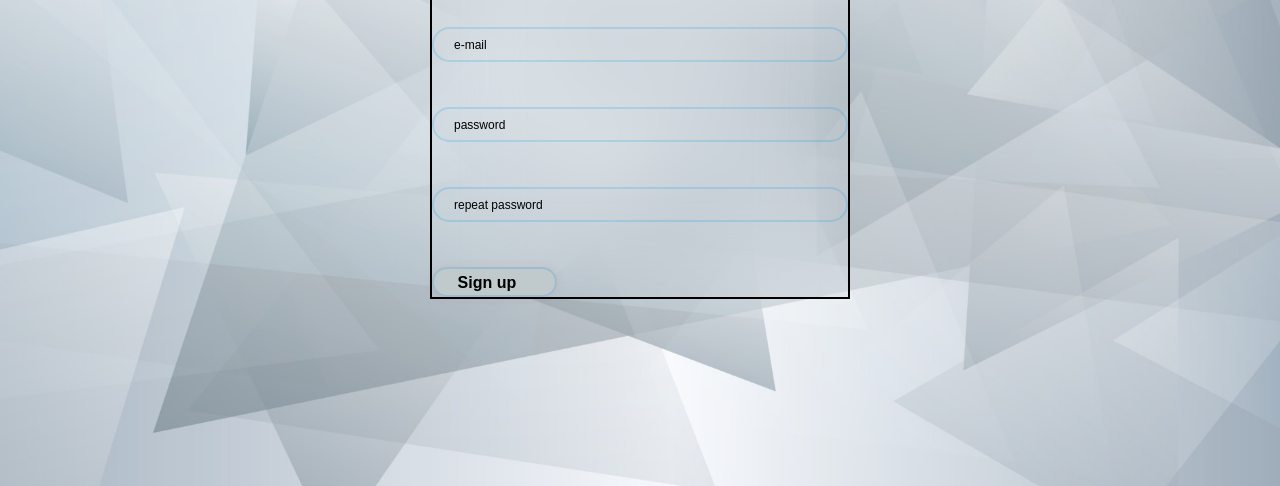
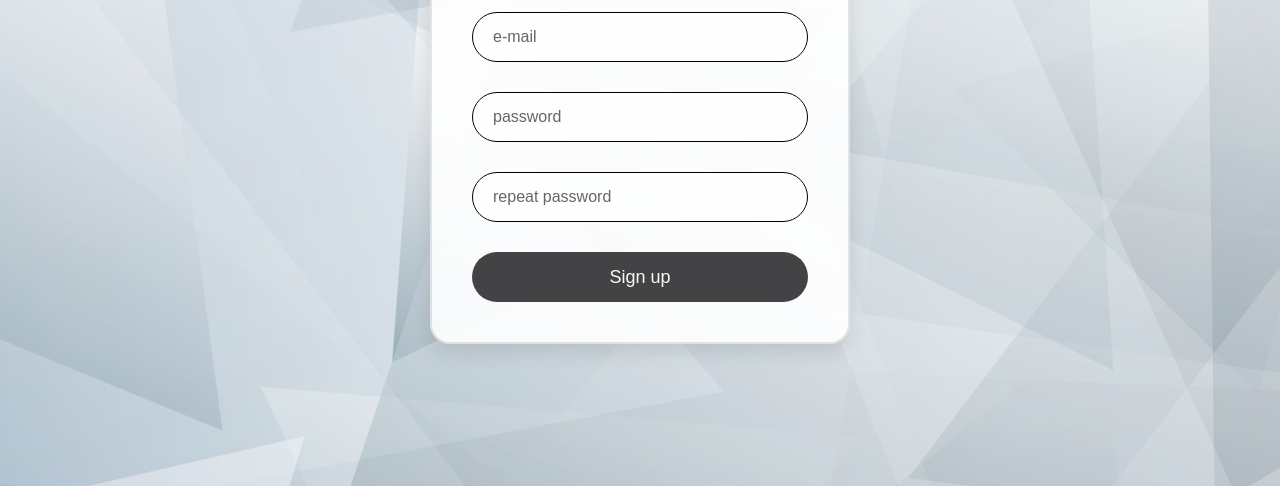
Before and after one commit to htc4/MeriP, a plain HTML site: page inst./Sign up/signup.html in a window 1280 px wide. Shown: the part 314-800 px from the top of the page. Drawn offline with Linux system fonts and the light colour scheme.

Commit message:
Change files

```diff
--- a/inst./About us/about.css
+++ b/inst./About us/about.css
@@ -57,6 +57,6 @@ h1 {
 }
 
 .aboutus_img2 {
-  width: 900px;
+  width: 200px;
   height: auto;
 }
--- a/inst./Sign in/signin.css
+++ b/inst./Sign in/signin.css
@@ -1,65 +1,88 @@
-*{
+* {
     margin: 0;
     padding: 0;
-    box-sizing: border-box ;
-font-family: "poppins", sans-serif;
+    box-sizing: border-box;
+    font-family: "Poppins", sans-serif;
 }
+
 body {
- display: flex;
- justify-content: center;
- align-items: center;
- min-height: 100vh;
- background-image: url("../images/background4.jpg");
- background-position: center;
+    display: flex;
+    justify-content: center;
+    align-items: center;
+    min-height: 100vh;
+    background-image: url("../images/background4.jpg");
 }
-.wrapper{
+
+.wrapper {
     width: 420px;
-    background-color: transparent;
-    border: 2px solid rgb(0, 0, 0);
-    backdrop-filter: blur(40px);
-    color: #000000;
-
-}
-.wrapper h1{
-    font-size: 36px;
+    background-color: rgba(255, 255, 255, 0.9);
+    border: 2px solid rgba(0, 0, 0, 0.1);
+    border-radius: 20px;
+    box-shadow: 0 10px 20px rgba(0, 0, 0, 0.1);
+    color: #333;
+    padding: 40px;
     text-align: center;
 }
-.wrapper .input-box{
+
+.wrapper h1 {
+    font-size: 36px;
+    margin-bottom: 20px;
+    color: #333;
+}
+
+.input-box {
+    margin-bottom: 30px;
+    position: relative;
+}
+
+.input-box input {
     width: 100%;
     height: 50px;
+    background: rgba(255, 255, 255, 0.7);
+    border: 1px solid black;
+    outline: none;
+    border-radius: 25px;
+    font-size: 16px;
+    color: #333;
+    padding: 0 20px;
+}
 
-    margin: 30px 0;
+.input-box input::placeholder {
+    color: #666;
 }
-.input-box input {
+
+.input-box input:focus {
+    background: rgba(255, 255, 255, 0.9);
+}
+
+.btn {
     width: 100%;
-    height: 70%;
-    background: transparent;
+    height: 50px;
+    background: #434346;
     border: none;
     outline: none;
-    border: 2px solid rgba(11, 153, 235, 0.2);
-    border-radius: 90px;
-    font-size: 12px;
-    color: #000000;
-    padding: 15px 90px 15px 20px;
+    border-radius: 25px;
+    font-size: 18px;
+    color: #f8f8f8;
+    cursor: pointer;
+    transition: background 0.3s ease;
+}
 
+.btn:hover {
+    background: #010105;
 }
-.input-box input::placeholder{
-    color: #000000;
 
+.footer {
+    margin-top: 20px;
+    font-size: 14px;
+    color: #666;
 }
-.wrapper .btn{
 
-    width: 30%;
-    height: 30px;
-    padding: 5px 30px 15px 15px;
-    background: #c0c9cc;
-    border: 2px solid rgba(14, 138, 209, 0.2);
-    outline: none;
-    border-radius: 40px;
-    box-shadow: 0 0 10px rgba(228, 71, 71, 0.1);
-    cursor: pointer;
-    font-size: 16px;
-    color: #000000;
-    font-weight: 600;
+.footer a {
+    color: #6c5ce7;
+    text-decoration: none;
+}
 
+.footer a:hover {
+    text-decoration: underline;
 }
--- a/inst./Sign up/signup.css
+++ b/inst./Sign up/signup.css
@@ -1,63 +1,89 @@
-*{
+
+* {
     margin: 0;
     padding: 0;
-    box-sizing: border-box ;
-font-family: "poppins", sans-serif;
+    box-sizing: border-box;
+    font-family: "Poppins", sans-serif;
 }
+
 body {
- display: flex;
- justify-content: center;
- align-items: center;
- min-height: 100vh;
- background-image: url("../images/background4.jpg");
- background-size: cover;
- background-position: center;
+    display: flex;
+    justify-content: center;
+    align-items: center;
+    min-height: 100vh;
+    background-image: url("../images/background4.jpg");
 }
-.wrapper{
+
+.wrapper {
     width: 420px;
-    background-color: transparent;
-    border: 2px solid rgb(0, 0, 0);
-    backdrop-filter: blur(40px);
-    color: #000000;
-}
-.wrapper h1{
-    font-size: 36px;
+    background-color: rgba(255, 255, 255, 0.9);
+    border: 2px solid rgba(0, 0, 0, 0.1);
+    border-radius: 20px;
+    box-shadow: 0 10px 20px rgba(0, 0, 0, 0.1);
+    color: #333;
+    padding: 40px;
     text-align: center;
 }
-.wrapper .input-box{
+
+.wrapper h1 {
+    font-size: 36px;
+    margin-bottom: 20px;
+    color: #333;
+}
+
+.input-box {
+    margin-bottom: 30px;
+    position: relative;
+}
+
+.input-box input {
     width: 100%;
     height: 50px;
+    background: rgba(255, 255, 255, 0.7);
+    border: 1px solid black;
+    outline: none;
+    border-radius: 25px;
+    font-size: 16px;
+    color: #333;
+    padding: 0 20px;
+}
 
-    margin: 30px 0;
+.input-box input::placeholder {
+    color: #666;
 }
-.input-box input {
+
+.input-box input:focus {
+    background: rgba(255, 255, 255, 0.9);
+}
+
+.btn {
     width: 100%;
-    height: 70%;
-    background: transparent;
+    height: 50px;
+    background: #434346;
     border: none;
     outline: none;
-    border: 2px solid rgba(11, 153, 235, 0.2);
-    border-radius: 90px;
-    font-size: 12px;
-    color: #000000;
-    padding: 15px 90px 15px 20px;
+    border-radius: 25px;
+    font-size: 18px;
+    color: #f8f8f8;
+    cursor: pointer;
+    transition: background 0.3s ease;
 }
-.input-box input::placeholder{
-    color: #000000;
 
+.btn:hover {
+    background: #000000;
 }
-.wrapper .btn{
 
-    width: 30%;
-    height: 30px;
-    padding: 5px 30px 15px 15px;
-    background: #c0c9cc;
-    border: 2px solid rgba(14, 138, 209, 0.2);
-    outline: none;
-    border-radius: 40px;
-    box-shadow: 0 0 10px rgba(228, 71, 71, 0.1);
-    cursor: pointer;
-    font-size: 16px;
-    color: #000000;
-    font-weight: 600;
+.footer {
+    margin-top: 20px;
+    font-size: 14px;
+    color: #666;
 }
+
+.footer a {
+    color: #6c5ce7;
+    text-decoration: none;
+}
+
+.footer a:hover {
+    text-decoration: underline;
+}
```
